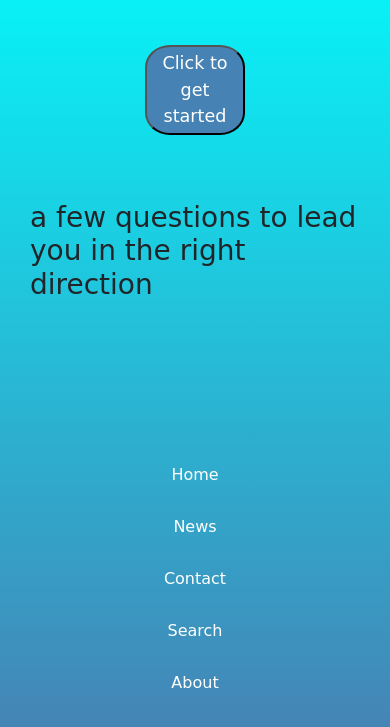
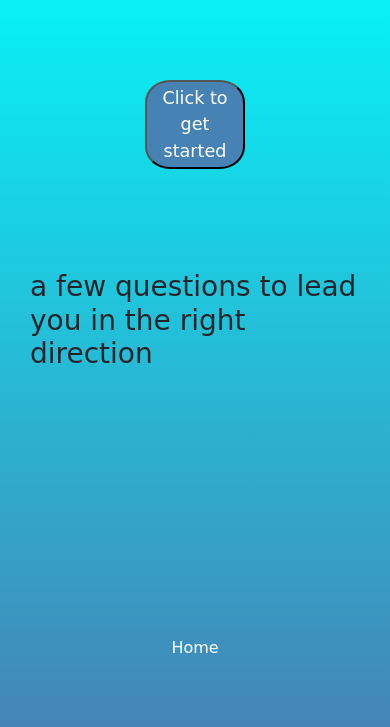
Before and after one commit to dwaynelewis/dwaynerlewis.com, a plain HTML site: page contact.html in a window 390 px wide. Shown: the part 99-826 px from the top of the page. Drawn offline with nearby package versions, Linux system fonts and the light colour scheme; a web font is replaced by a local one.

Commit message:
contact page design mod

```diff
--- a/contact.html
+++ b/contact.html
@@ -329,12 +329,13 @@ h3#opening{
 .topnav a{
   font-size: 16px;
 }
-  .topnav a, .topnav-right {
+  .topnav-right, .left{
     float: none;
-    display: block;
+    display: none;
   }
 
   .topnav-centered a {
+    display: block;
     position: relative;
     top: 0;
     left: 0;
@@ -365,8 +366,10 @@ h3#opening{
     </div>
 
     <!-- Left-aligned links (default) -->
+    <div class="left">
     <a href="#news">News</a>
     <a href="#contact">Contact</a>
+  </div>
 
     <!-- Right-aligned links -->
      <div class="topnav-right">
```
